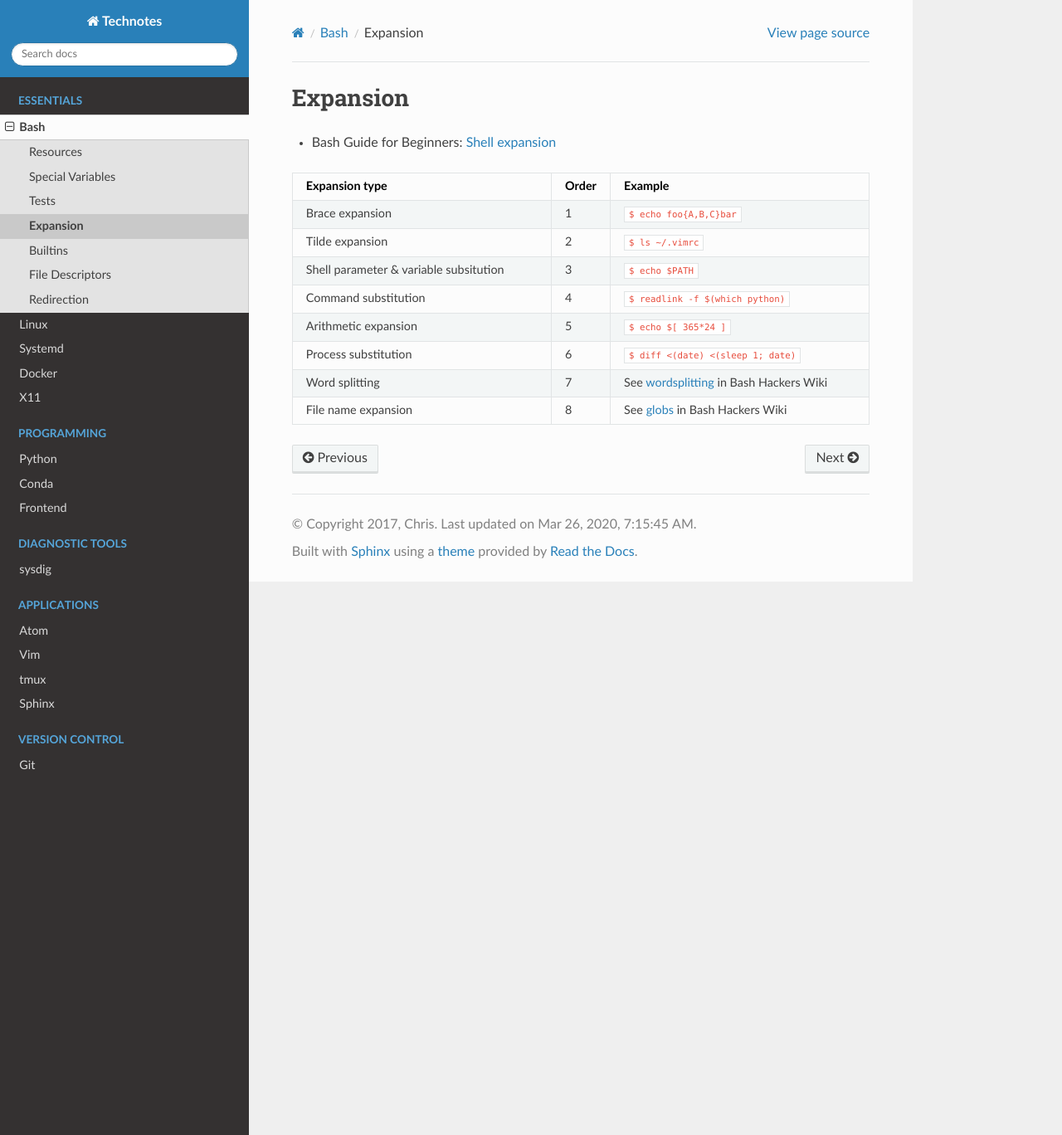
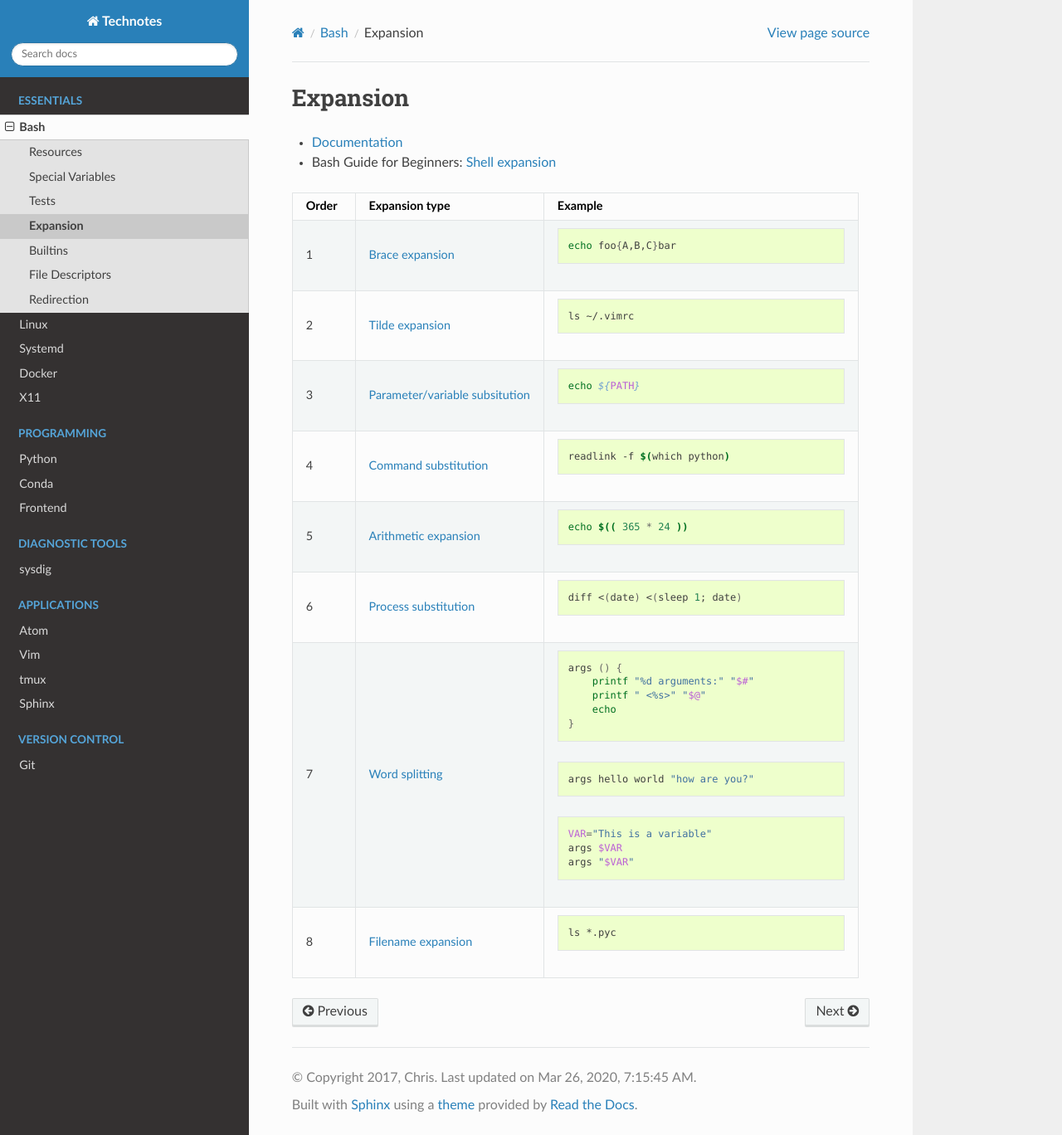
Before and after one commit to heterotopian/technotes, a Sphinx documentation site: the page built from source/bash/expansion.rst, in a window 1280 px wide and 1368 px high. Shown: the whole window at 83% size. Built offline with Sphinx 7.4.7 and the Read the Docs theme 2.0.0, drawn with Linux system fonts in a browser that asks for light colours.

Commit message:
Improve examples

```diff
--- a/source/bash/expansion.rst
+++ b/source/bash/expansion.rst
@@ -3,46 +3,88 @@
 Expansion
 =========
 
-.. highlight:: console
+.. highlight:: bash
 
+- `Documentation <https://www.gnu.org/software/bash/manual/html_node/Shell-Parameter-Expansion.html>`_
 - Bash Guide for Beginners: `Shell expansion <http://tldp.org/LDP/Bash-Beginners-Guide/html/sect_03_04.html>`_
 
 .. list-table::
-    :widths: 50 10 50
+    :widths: 10 30 50
     :header-rows: 1
 
-    * - Expansion type
-      - Order
+    * - Order
+      - Expansion type
       - Example
 
-    * - Brace expansion
-      - 1
-      - ``$ echo foo{A,B,C}bar``
+    * - 1
+      - `Brace expansion`_
+      - ::
 
-    * - Tilde expansion
-      - 2
-      - ``$ ls ~/.vimrc``
+            echo foo{A,B,C}bar
 
-    * - Shell parameter & variable subsitution
-      - 3
-      - ``$ echo $PATH``
+    * - 2
+      - `Tilde expansion`_
+      - ::
 
-    * - Command substitution
-      - 4
-      - ``$ readlink -f $(which python)``
+            ls ~/.vimrc
 
-    * - Arithmetic expansion
-      - 5
-      - ``$ echo $[ 365*24 ]``
+    * - 3
+      - `Parameter/variable subsitution`_
+      - ::
 
-    * - Process substitution
-      - 6
-      - ``$ diff <(date) <(sleep 1; date)``
+            echo ${PATH}
 
-    * - Word splitting
-      - 7
-      - See `wordsplitting <http://wiki.bash-hackers.org/syntax/expansion/wordsplit>`_ in Bash Hackers Wiki
+    * - 4
+      - `Command substitution`_
+      - ::
 
-    * - File name expansion
-      - 8
-      - See `globs <http://wiki.bash-hackers.org/syntax/expansion/globs>`_ in Bash Hackers Wiki
+            readlink -f $(which python)
+
+    * - 5
+      - `Arithmetic expansion`_
+      - ::
+
+            echo $(( 365 * 24 ))
+
+    * - 6
+      - `Process substitution`_
+      - ::
+
+            diff <(date) <(sleep 1; date)
+
+    * - 7
+      - `Word splitting`_
+      - ::
+
+            args () {
+                printf "%d arguments:" "$#"
+                printf " <%s>" "$@"
+                echo
+            }
+
+        ::
+
+            args hello world "how are you?"
+
+        ::
+
+            VAR="This is a variable"
+            args $VAR
+            args "$VAR"
+
+    * - 8
+      - `Filename expansion`_
+      - ::
+
+            ls *.pyc
+
+
+
+.. _Brace expansion: https://www.gnu.org/software/bash/manual/html_node/Brace-Expansion.html
+.. _Tilde expansion: https://www.gnu.org/software/bash/manual/html_node/Tilde-Expansion.html
+.. _Parameter/variable subsitution: https://www.gnu.org/software/bash/manual/html_node/Shell-Parameter-Expansion.html
+.. _Command substitution: https://www.gnu.org/software/bash/manual/html_node/Command-Substitution.html
+.. _Arithmetic expansion: https://www.gnu.org/software/bash/manual/html_node/Arithmetic-Expansion.html
+.. _Process substitution: https://www.gnu.org/software/bash/manual/html_node/Process-Substitution.html
+.. _Word splitting: https://www.gnu.org/software/bash/manual/html_node/Word-Splitting.html
+.. _Filename expansion: https://www.gnu.org/software/bash/manual/html_node/Filename-Expansion.html
```
